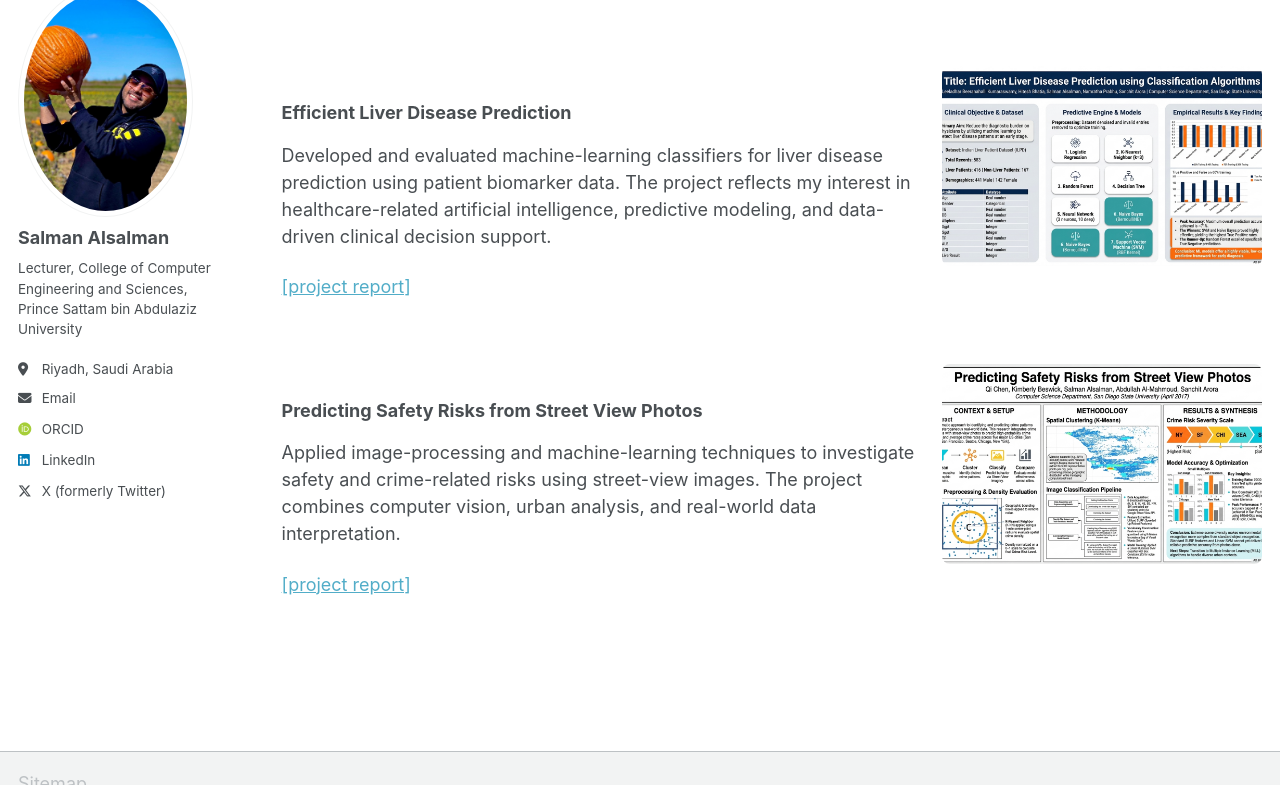
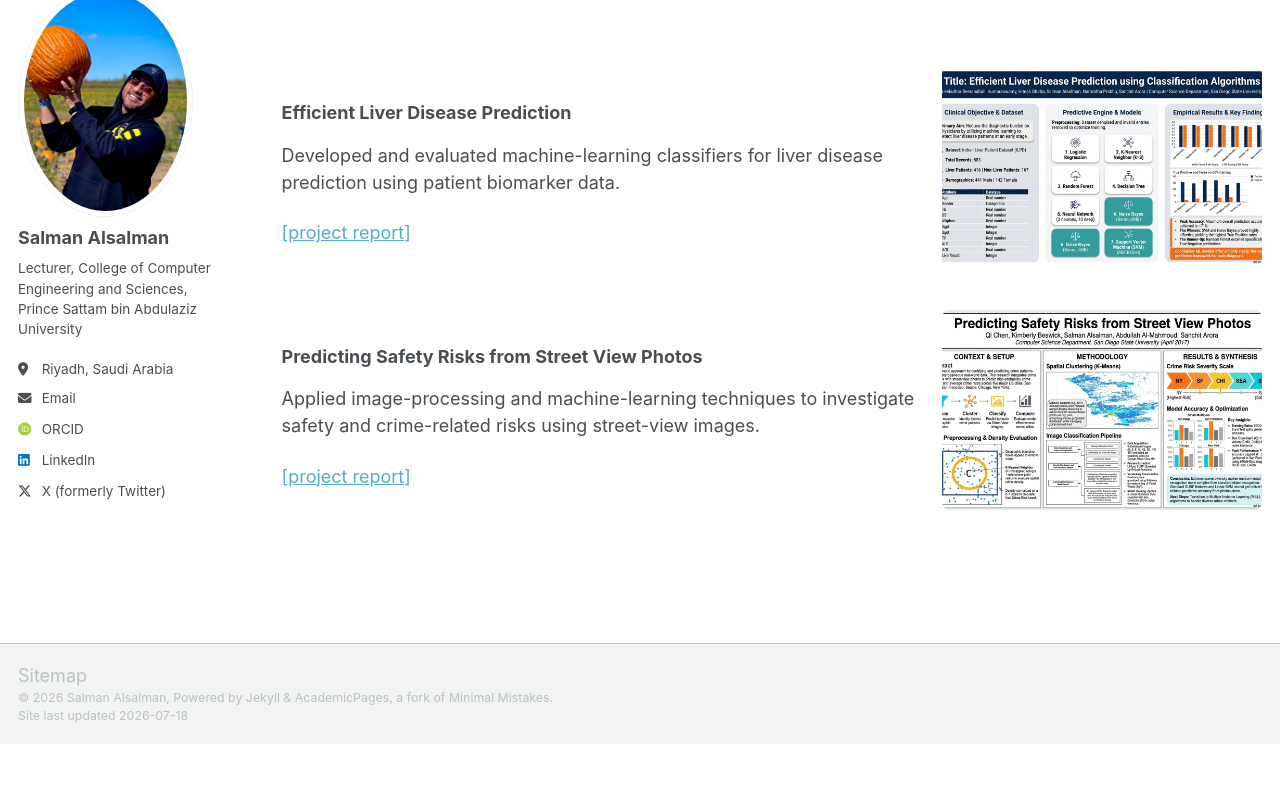
Before and after one commit to x1xSAS/x1xSAS.github.io, a Jekyll site: the page built from _pages/publications.html, in a window 1280 px wide and 900 px high, scrolled down 1284 px, cut to the strip 115-900 px from the top of the window. Built offline with Jekyll 4.4.1, drawn with Linux system fonts in a browser that asks for light colours; some web fonts are replaced; a script bundle is joined from its source files by our own code; library files that are not in the unit come from our copies; after the commit the page ends 2143 px from its top, so only the background shows below that.

Commit message:
Update publications.html

```diff
--- a/_pages/publications.html
+++ b/_pages/publications.html
@@ -83,9 +83,7 @@ my ORCID profile
     <h3>Malaria Cell Detection Using Curriculum Learning and Faster R-CNN</h3>
 
     <p>
-      Designed and implemented a deep learning pipeline using Faster R-CNN,
-    Detectron2, and curriculum learning strategies to detect
-    malaria-infected cells in microscope images.
+      Designed and implemented a deep learning pipeline using Faster R-CNN, Detectron2, and curriculum learning strategies to detect malaria-infected cells in microscope images.
     </p>
 
     <p>
@@ -113,9 +111,7 @@ my ORCID profile
     <h3>Large-Scale Analysis of Citation Bias</h3>
 
     <p>
-      Developed a predictive model to assess citation likelihood using
-    demographic and publication-related data and explored patterns in
-    academic citations using machine-learning methods.
+      Developed a predictive model to assess citation likelihood using demographic and publication-related data and explored patterns in academic citations using machine-learning methods.
     </p>
 
     <p>
@@ -143,10 +139,7 @@ my ORCID profile
     <h3>Efficient Liver Disease Prediction</h3>
 
     <p>
-      Developed and evaluated machine-learning classifiers for liver disease
-      prediction using patient biomarker data. The project reflects my
-      interest in healthcare-related artificial intelligence, predictive
-      modeling, and data-driven clinical decision support.
+      Developed and evaluated machine-learning classifiers for liver disease prediction using patient biomarker data.
     </p>
 
     <p>
@@ -174,10 +167,7 @@ my ORCID profile
     <h3>Predicting Safety Risks from Street View Photos</h3>
 
     <p>
-      Applied image-processing and machine-learning techniques to investigate
-      safety and crime-related risks using street-view images. The project
-      combines computer vision, urban analysis, and real-world data
-      interpretation.
+      Applied image-processing and machine-learning techniques to investigate safety and crime-related risks using street-view images.
     </p>
 
     <p>
```
